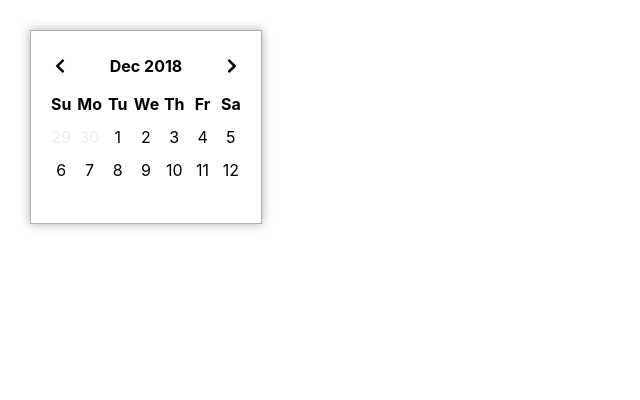
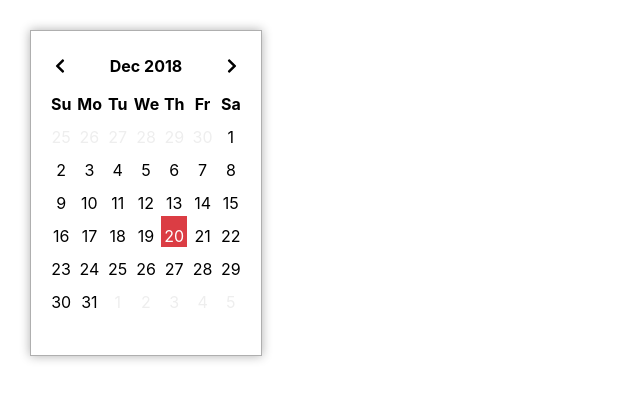
Before and after one commit to x3388638/react-datepicker-example, a React (Create React App) app: page / in a window 1280 px wide. Shown: the top 400 px of the page, without its empty margins (0-640 px from the left). Built offline with nearby package versions, Linux system fonts and the light colour scheme.

Commit message:
logic to show dayTable

```diff
--- a/src/DayTable.js
+++ b/src/DayTable.js
@@ -10,10 +10,37 @@ const Grid = styled.td`
 	text-align: center;
 	padding-top: 10px;
 	cursor: pointer;
-	color: ${(props) => props.outside ? '#eee' : '#000'}
+	color: ${(props) => {
+		if (props.outside) {
+			return '#eee';
+		} else {
+			if (props.selected) {
+				return '#fff'
+			}
+
+			if (props.today) {
+				return '#db3d44'
+			}
+
+			return '#000'
+		}
+	}}
+	&:hover {
+		background: #eee;
+	}
+	background: ${(props) => props.selected && '#db3d44 !important'}
 `;
 
 export default class DayTable extends React.PureComponent {
+	constructor(props) {
+		super(props);
+		this.handleSelectDay = this.handleSelectDay.bind(this);
+	}
+
+	handleSelectDay(date) {
+		console.log(date);
+	}
+
 	render() {
 		return (
 			<Table>
@@ -29,24 +56,25 @@ export default class DayTable extends React.PureComponent {
 					</tr>
 				</thead>
 				<tbody>
-					<tr>
-						<Grid outside>29</Grid>
-						<Grid outside>30</Grid>
-						<Grid>1</Grid>
-						<Grid>2</Grid>
-						<Grid>3</Grid>
-						<Grid>4</Grid>
-						<Grid>5</Grid>
-					</tr>
-					<tr>
-						<Grid>6</Grid>
-						<Grid>7</Grid>
-						<Grid>8</Grid>
-						<Grid>9</Grid>
-						<Grid>10</Grid>
-						<Grid>11</Grid>
-						<Grid>12</Grid>
-					</tr>
+					{
+						this.props.days.map((week, i) => (
+							<tr key={ i }>
+								{
+									week.map((day, j) => (
+										<Grid
+											key={ j }
+											outside={ day.outside }
+											today={ day.today }
+											selected={ day.selected }
+											onClick={() => { this.handleSelectDay(day) }}
+										>
+											{ day.day }
+										</Grid>
+									))
+								}
+							</tr>
+						))
+					}
 				</tbody>
 			</Table>
 		)
--- a/src/TableContainer.js
+++ b/src/TableContainer.js
@@ -2,12 +2,63 @@ import React from 'react';
 import DayTable from './DayTable';
 import MonthTable from './MonthTable';
 import YearTable from './YearTable';
+import moment from 'moment';
 
 export default class TableContainer extends React.PureComponent {
 	render() {
+		const { year, month, day } = this.props;
+		const today = moment().format('YYYY-MM-DD');
 		switch (this.props.type) {
 			case 'day':
-				return <DayTable day={ this.props.day }/>
+				const days = [];
+
+				// 前個月的部分
+				const firstDayOfWeek = moment(`${ year }-${ month }-01`).day();
+				const dayOfLastMonth = moment(`${ year }-${ month }-01`).date(0).date();
+				const [yearOflastMonth, lastMonth] = moment(`${ year }-${ month }-01`).date(0).format('YYYY-MM').split('-');
+				for (let i = 0; i < firstDayOfWeek; i ++) {
+					days.unshift({
+						year: yearOflastMonth,
+						month: lastMonth,
+						day: dayOfLastMonth - i,
+						outside: true
+					});
+				}
+
+				// 當月的部分
+				const lastDayOfMonth = moment(`${ year }-${ month }-01`).add(1, 'month').date(0).date();
+				for (let i = 1; i <= lastDayOfMonth; i ++) {
+					days.push({
+						year,
+						month,
+						day: i,
+						today: `${ year }-${ month }-${ i }` === today,
+						selected: i === +day
+					});
+				}
+
+				// 下個月的部分
+				const [yearOfNextMonth, nextMonth] = moment(`${ year }-${ month }-01`).add(1, 'month').format('YYYY-MM').split('-');
+				for (let i = 1; i <= 11; i ++) {
+					days.push({
+						year: yearOfNextMonth,
+						month: nextMonth,
+						day: i,
+						outside: true
+					});
+				}
+
+				const rows = [[], [], [], [], [], []];
+				days.forEach((val, i) => {
+					const index = parseInt(i / 7);
+					if (index > 5) {
+						return;
+					}
+
+					rows[index].push(val);
+				});
+
+				return <DayTable days={ rows }/>
 		}
 	}
 }
```
